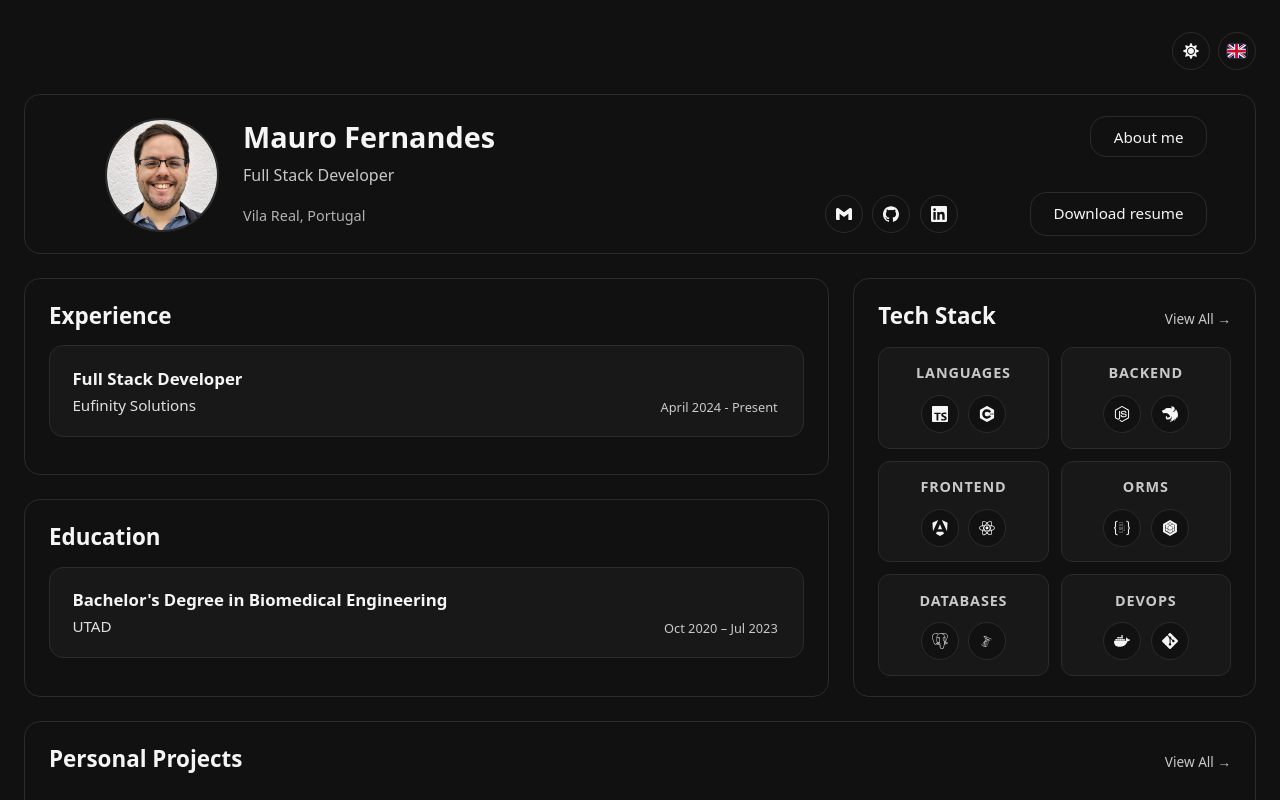
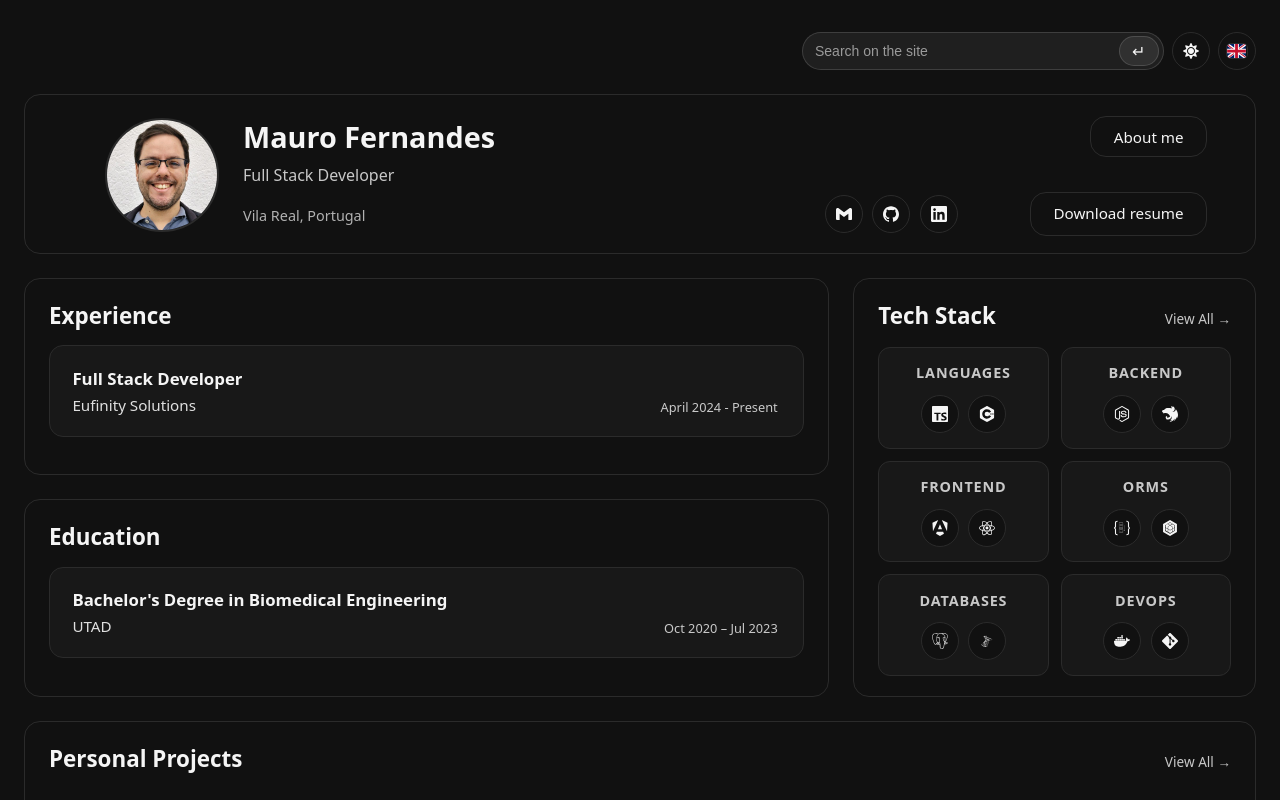
Before and after one commit to Unclouded90/react-resume, a React (Vite) app: page / in a window 1280 px wide. Shown: the top 800 px of the page. Built offline with nearby package versions, Linux system fonts and the light colour scheme.

Commit message:
Implemented search bar in the main page

```diff
--- a/src/App.css
+++ b/src/App.css
@@ -215,7 +215,6 @@
     color: var(--text-muted);
 }
 
-
 @media (max-width: 900px) {
     .layout-grid {
         grid-template-columns: 1fr;
--- a/src/App.tsx
+++ b/src/App.tsx
@@ -1,4 +1,4 @@
-import { useState, useEffect, useMemo, useRef } from "react";
+import { useState, useEffect, useMemo, useRef, useCallback } from "react";
 import { AboutMePanel } from "./components/AboutMePanel";
 import { HeaderPanel } from "./components/HeaderPanel";
 import { TechStackPanel } from "./components/TechStackPanel";
@@ -28,6 +28,7 @@ import { certificates, type CertificateData } from "./data/CertificatesData";
 import type { Achievement } from "./components/AchievementPanel";
 import type { AchievementData } from "./data/AchievementsData";
 import { achievements as achievementsData } from "./data/AchievementsData";
+import { SearchBar } from "./components/SearchBar";
 import { getInitialLocale, setStoredLocale, type Locale } from "./i18n/locales";
 import { createT } from "./i18n";
 import { K, type I18nKey } from "./i18n/keys";
@@ -192,6 +193,12 @@ function App() {
         localStorage.setItem("theme", theme);
     }, [theme]);
 
+    const [searchQuery, setSearchQuery] = useState<string>("");
+
+    const handleSearchSubmit = useCallback(() => {
+        if (searchQuery.trim().length === 0) return;
+    }, [searchQuery]);
+
     const toggleTheme = () => setTheme((prev) => (prev === "dark" ? "light" : "dark"));
 
     const activePanel = uiState.panel;
@@ -347,6 +354,14 @@ function App() {
                 <div className="layout-grid">
                     <section className="layout-topbar">
                         <div className="layout-topbar-inner">
+                            <div className="app__topSearch">
+                                <SearchBar
+                                    t={t}
+                                    value={searchQuery}
+                                    onChange={setSearchQuery}
+                                    onSubmit={handleSearchSubmit}
+                                />
+                            </div>
                             <IconBadge
                                 icon={theme === "dark" ? <FaSun /> : <FaMoon />}
                                 label={theme === "dark" ? t(K.ui.lightMode) : t(K.ui.darkMode)}
--- /dev/null
+++ b/src/components/SearchBar.css
@@ -0,0 +1,66 @@
+.searchbar {
+    display: flex;
+    justify-content: center;
+    width: 100%;
+}
+
+.searchbar__pill {
+    --sb-h: 36px;
+    --sb-pad-x: 12px;
+    --sb-btn: 30px;
+    width: clamp(240px, 32vw, 360px);
+    height: var(--sb-h);
+    position: relative;
+    display: flex;
+    align-items: center;
+    border-radius: 999px;
+    border: 1px solid rgba(255, 255, 255, 0.14);
+    background: rgba(255, 255, 255, 0.06);
+}
+
+.searchbar__input {
+    width: 100%;
+    height: 100%;
+    border: 0;
+    outline: none;
+    background: transparent;
+    color: inherit;
+    padding-left: var(--sb-pad-x);
+    padding-right: calc(var(--sb-pad-x) + var(--sb-btn) + 8px);
+    font-size: 14px;
+}
+
+.searchbar__input::placeholder {
+    color: rgba(255, 255, 255, 0.55);
+}
+
+.searchbar__pill:focus-within {
+    border-color: rgba(255, 255, 255, 0.28);
+    background: rgba(255, 255, 255, 0.08);
+}
+
+.searchbar__submit {
+    width: var(--sb-btn);
+    height: var(--sb-btn);
+    position: absolute;
+    right: 4px;
+    top: 50%;
+    transform: translateY(-50%);
+    border-radius: 999px;
+    border: 1px solid rgba(255, 255, 255, 0.14);
+    background: rgba(255, 255, 255, 0.08);
+    color: inherit;
+    display: inline-flex;
+    align-items: center;
+    justify-content: center;
+    cursor: pointer;
+    user-select: none;
+}
+
+.searchbar__submit:hover {
+    background: rgba(255, 255, 255, 0.12);
+}
+
+.searchbar__submit:active {
+    transform: translateY(-50%) translateY(1px);
+}
--- /dev/null
+++ b/src/components/SearchBar.tsx
@@ -0,0 +1,40 @@
+import { K, type I18nKey } from "../i18n/keys";
+import "./SearchBar.css";
+
+type TFn = (k: I18nKey) => string;
+
+type SearchBarProps = {
+    t: TFn;
+    value: string;
+    onChange: (next: string) => void;
+    onSubmit: () => void;
+};
+
+export function SearchBar({ t, value, onChange, onSubmit }: SearchBarProps) {
+    return (
+        <form
+            className="searchbar"
+            onSubmit={(e) => {
+                e.preventDefault();
+                onSubmit();
+            }}
+            role="search"
+        >
+            <div className="searchbar__pill">
+                <input
+                    className="searchbar__input"
+                    value={value}
+                    onChange={(e) => onChange(e.target.value)}
+                    placeholder={t(K.search_placeholder)}
+                    aria-label={t(K.search_label)}
+                    spellCheck={false}
+                    autoComplete="off"
+                />
+
+                <button className="searchbar__submit" type="submit" aria-label="Submit">
+                    ↵
+                </button>
+            </div>
+        </form>
+    );
+}
--- a/src/i18n/en.ts
+++ b/src/i18n/en.ts
@@ -14,6 +14,9 @@ export const en: Record<I18nKey, string> = {
     "ui.levels.basic": "Basic",
     "ui.levels.intermediate": "Intermediate",
     "ui.levels.advanced": "Advanced",
+
+    "search_placeholder": "Search on the site",
+    "search_label": "Search",
 
     "about.title": "About me",
     "about.tagline": "Full Stack Developer · Enjoys solving problems",
--- a/src/i18n/keys.ts
+++ b/src/i18n/keys.ts
@@ -16,6 +16,9 @@ export const K = {
             advanced: "ui.levels.advanced",
         },
     },
+
+    search_placeholder: "search_placeholder",
+    search_label: "search_label",
 
     about: {
         title: "about.title",
--- a/src/i18n/pt.ts
+++ b/src/i18n/pt.ts
@@ -14,6 +14,9 @@ export const pt: Record<I18nKey, string> = {
     "ui.levels.basic": "Iniciante",
     "ui.levels.intermediate": "Intermédio",
     "ui.levels.advanced": "Avançado",
+
+    "search_placeholder": "Pesquisar no site",
+    "search_label": "Pesquisar",
 
     "about.title": "Sobre mim",
     "about.tagline": "Full Stack Developer · Gosto de resolver problemas",
```
Lines whose indentation alone changed are shown as unchanged.
